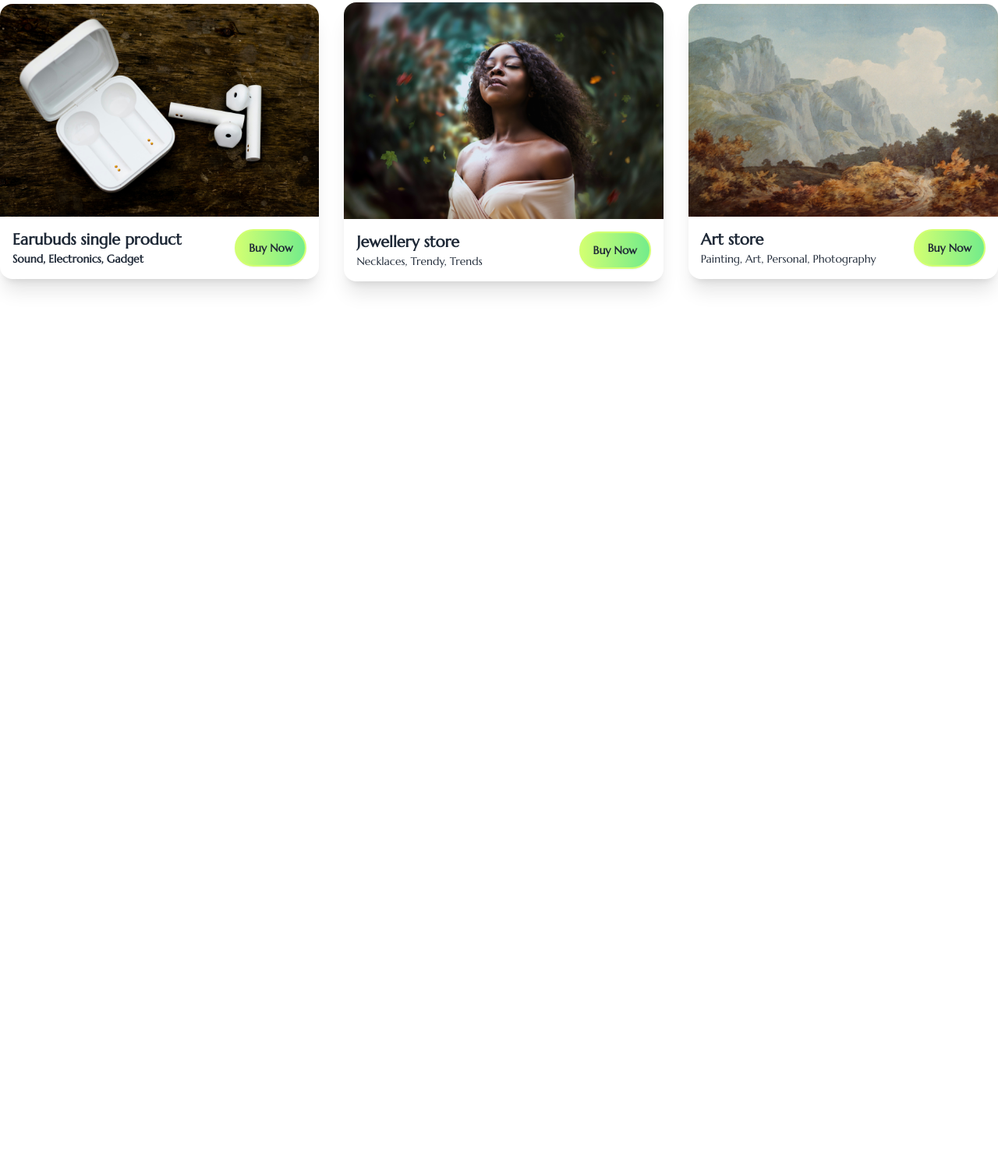
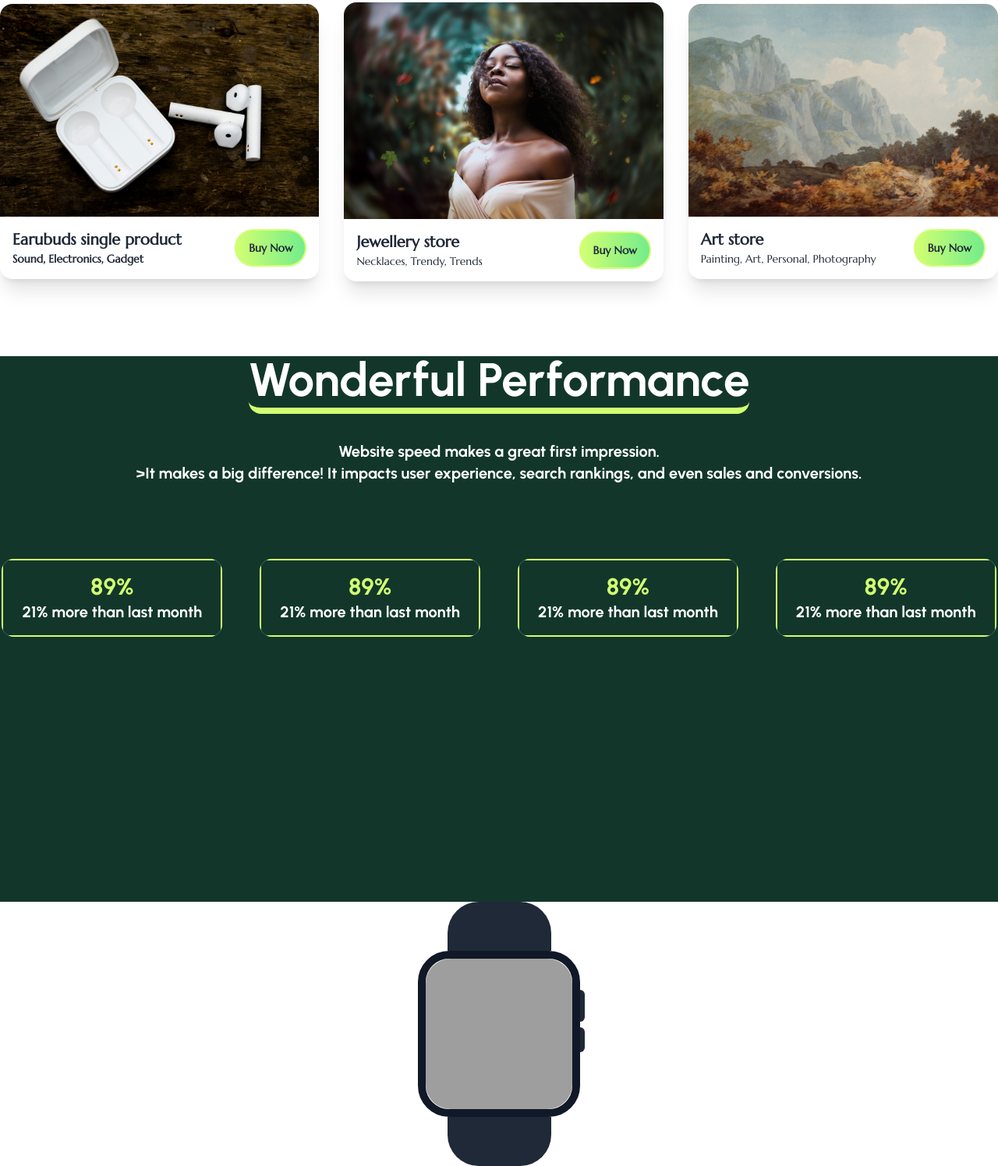
Before and after one commit to payal-hossain7767/obat-ecommarce-profolio, a plain HTML site: page index.html in a window 1280 px wide. Shown: the part 2005-3501 px from the top of the page at 78% size. Before the commit the page ends 2462 px from the top, so only its background shows below. Drawn offline with nearby package versions, Linux system fonts and the light colour scheme; grey boxes are pictures that could not be loaded.

Commit message:
5rd coomite for extra done

```diff
--- a/index.html
+++ b/index.html
@@ -192,7 +192,9 @@
                                 <p class=" text-l font-bold">Sound, Electronics, Gadget</p>
                             </div>
                             <div class="">
-                            <button class="btn px-4   hidden  font-semibold border-2 border-[#D2FF72] rounded-3xl bg-gradient-to-r from-[#D2FF72] to-[#73EC8B] lg:flex">Buy Now</button>
+                                <button
+                                    class="btn px-4   hidden  font-semibold border-2 border-[#D2FF72] rounded-3xl bg-gradient-to-r from-[#D2FF72] to-[#73EC8B] lg:flex">Buy
+                                    Now</button>
                             </div>
                         </div>
                     </div>
@@ -209,7 +211,9 @@
                                 <p class=" text-l font-normal">Necklaces, Trendy, Trends</p>
                             </div>
                             <div class="">
-                            <button class="btn px-4   hidden  font-semibold border-2 border-[#D2FF72] rounded-3xl bg-gradient-to-r from-[#D2FF72] to-[#73EC8B] lg:flex">Buy Now</button>
+                                <button
+                                    class="btn px-4   hidden  font-semibold border-2 border-[#D2FF72] rounded-3xl bg-gradient-to-r from-[#D2FF72] to-[#73EC8B] lg:flex">Buy
+                                    Now</button>
                             </div>
                         </div>
                     </div>
@@ -226,15 +230,95 @@
                                 <p class=" text-l font-normal">Painting, Art, Personal, Photography</p>
                             </div>
                             <div class="">
-                            <button class="btn px-4   hidden  font-semibold border-2 border-[#D2FF72] rounded-3xl bg-gradient-to-r from-[#D2FF72] to-[#73EC8B] lg:flex">Buy Now</button>
+                                <button
+                                    class="btn px-4   hidden  font-semibold border-2 border-[#D2FF72] rounded-3xl bg-gradient-to-r from-[#D2FF72] to-[#73EC8B] lg:flex">Buy
+                                    Now</button>
                             </div>
                         </div>
                     </div>
                 </div>
             </section>
         </section>
+    </header>
+    <!-- main -->
+    <main>
+        <!-- Wonderful Performance -->
+        <section class="bg-[#12372A] text-white  urbanist h-[700px] ">
+            <div class="container mx-auto my-24">
+                <div>
+                    <div>
+                        <h1 class="text-6xl text-wrap font-bold text-center mb-12 b">
+                            <span class="border-b-8 rounded-2xl border-[#D2FF72]">Wonderful Performance</span>
+                        </h1>
+                        <p class="text-xl  text-wrap font-bold text-center mt-6 ">
+                            Website speed makes a great first
+                            impression.<br> >It makes a big
+                            difference! It impacts user experience, search rankings, and even sales and
+                            conversions.</p>
+                    </div>
+                    <!--  -->
+                    <div class="flex justify-center items-center gap-12">
+                        <div class="stats  mt-24">
+                            <div class="stat bg-[#12372A]  border-2  border-[#D2FF72]">
+                                <h3 class="stat-value text-center text-3xl font-bold text-[#D2FF72]">89%</h3>
+                                <h3 class="stat-desc text-white text-xl font-bold">21% more than last month</h3>
+                            </div>
+                        </div>
+                        <!--  -->
+                        <div class="stats  mt-24">
+                            <div class="stat bg-[#12372A]  border-2  border-[#D2FF72]">
+                                <h3 class="stat-value text-center text-[#D2FF72] text-3xl font-bold">89%</h3>
+                                <h3 class="stat-desc text-white text-xl font-bold">21% more than last month</h3>
+                            </div>
+                        </div>
+                        <div class="stats  mt-24">
+                            <div class="stat bg-[#12372A]  border-2  border-[#D2FF72]">
+                                <h3 class="stat-value text-center text-[#D2FF72] text-3xl font-bold">89%</h3>
+                                <h3 class="stat-desc text-white text-xl font-bold">21% more than last month</h3>
+                            </div>
+                        </div>
+                        <div class="stats  mt-24">
+                            <div class="stat bg-[#12372A]  border-2  border-[#D2FF72]">
+                                <h3 class="stat-value text-center text-[#D2FF72] text-3xl font-bold">89%</h3>
+                                <h3 class="stat-desc text-white text-xl font-bold">21% more than last month</h3>
+                            </div>
+                        </div>
+                    </div>
+                    <!--  -->
+                </div>
 
-    </header>
+                <!--  -->
+
+            </div>
+
+            </div>
+
+        </section>
+        <!--  -->
+
+
+
+
+        <div class="relative mx-auto bg-gray-800 dark:bg-gray-700 rounded-t-[2.5rem] h-[63px] max-w-[133px]"></div>
+        <div
+            class="relative mx-auto border-gray-900 dark:bg-gray-800 dark:border-gray-800 border-[10px] rounded-[2.5rem] h-[213px] w-[208px]">
+            <div class="h-[41px] w-[6px] bg-gray-800 dark:bg-gray-800 absolute -end-[16px] top-[40px] rounded-e-lg">
+            </div>
+            <div class="h-[32px] w-[6px] bg-gray-800 dark:bg-gray-800 absolute -end-[16px] top-[88px] rounded-e-lg">
+            </div>
+            <div class="rounded-[2rem] overflow-hidden h-[193px] w-[188px]">
+                <img src="https://flowbite.s3.amazonaws.com/docs/device-mockups/watch-screen-image.png"
+                    class="dark:hidden h-[193px] w-[188px]" alt="">
+                <img src=""
+                    class="hidden dark:block h-[193px] w-[188px]" alt="">
+            </div>
+        </div>
+        <div class="relative mx-auto bg-gray-800 dark:bg-gray-700 rounded-b-[2.5rem] h-[63px] max-w-[133px]"></div>
+
+
+
+
+    </main>
 
 </body>
 
```
Lines whose indentation alone changed are shown as unchanged.
